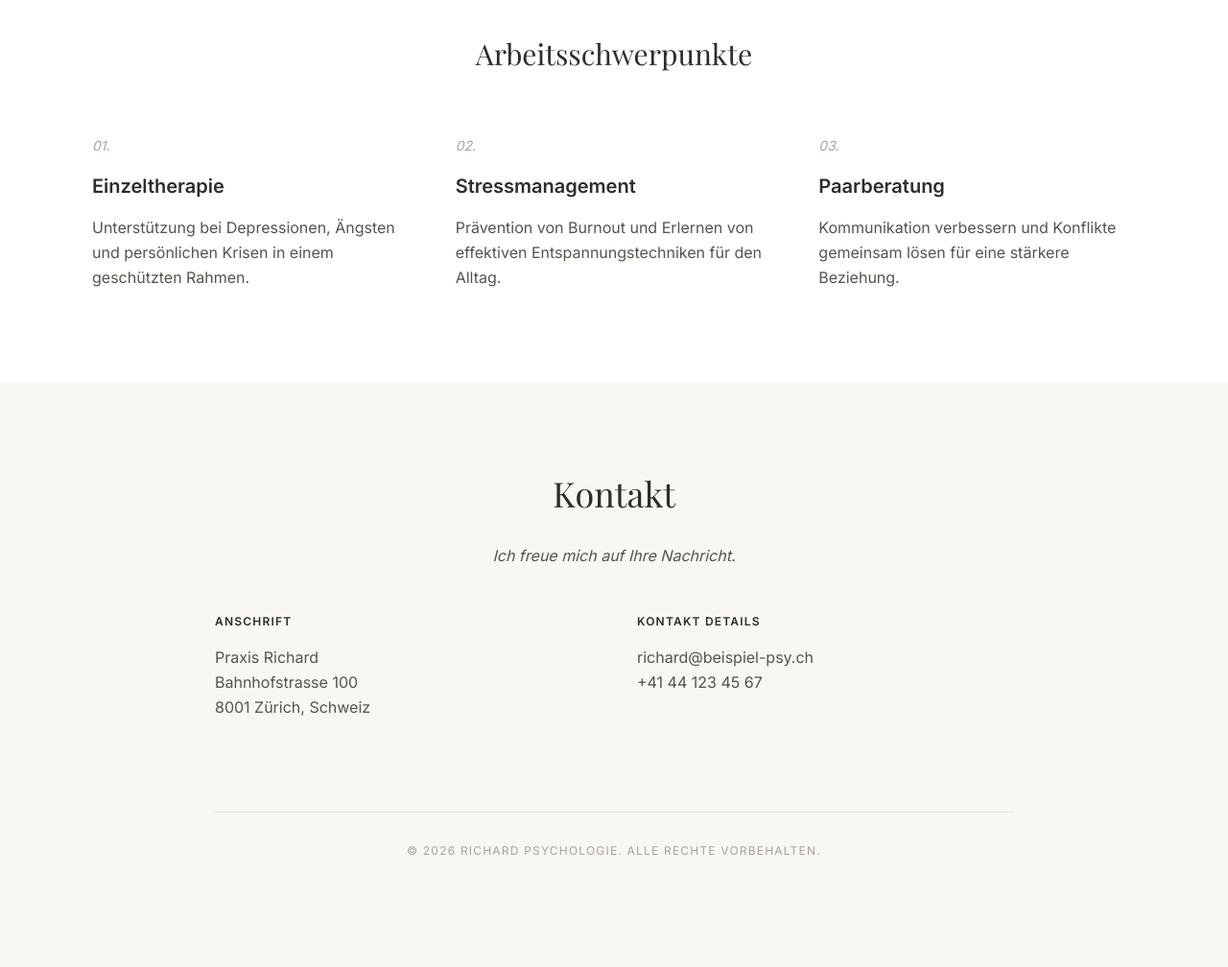
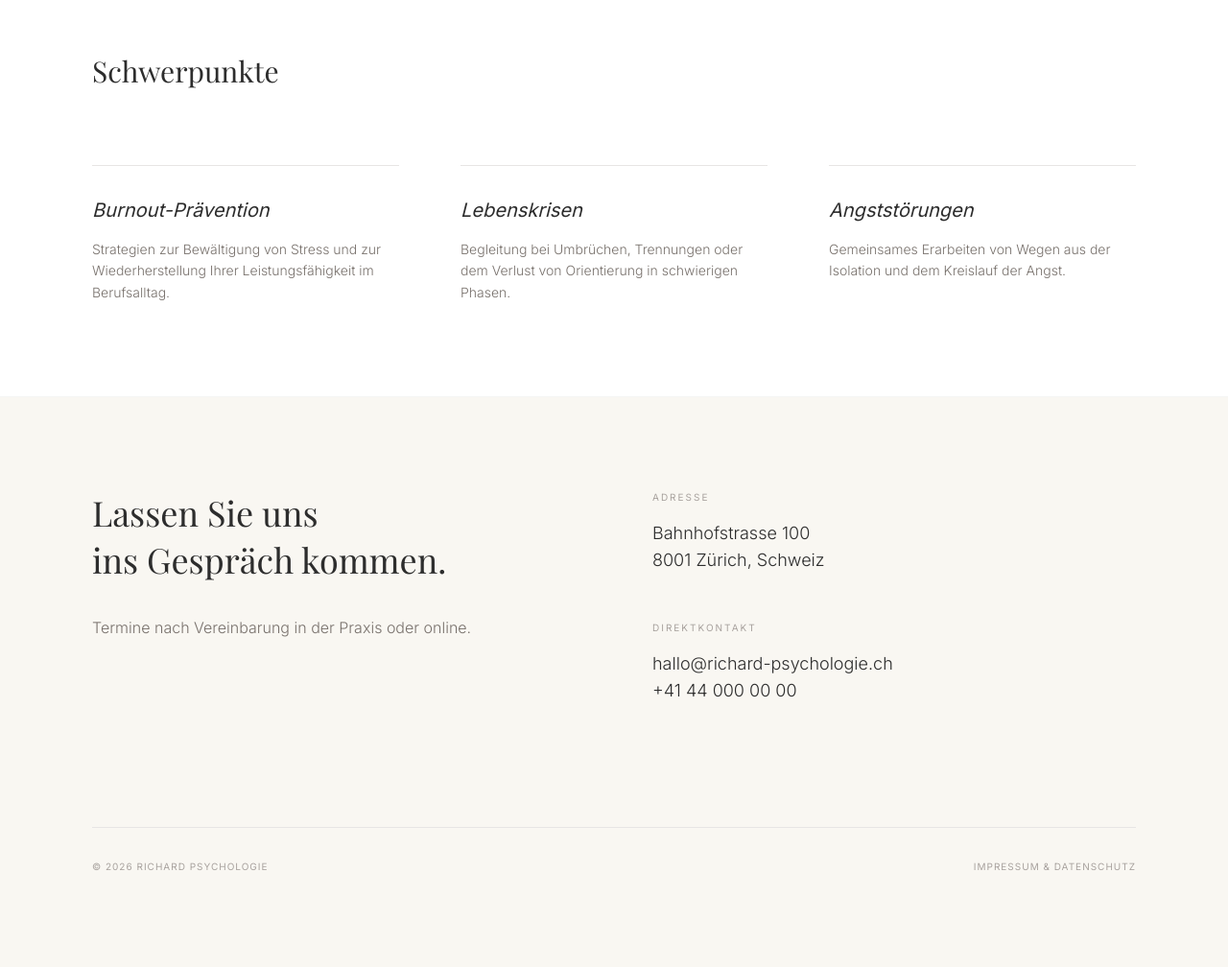
Before and after one commit to 7grounds/psych, a plain HTML site: page index.html in a window 1280 px wide. Shown: the part 1040-2048 px from the top of the page at 96% size. Drawn offline with nearby package versions, Linux system fonts and the light colour scheme; a web font is replaced by a local one.

Commit message:
Update title and restructure HTML layout

```diff
--- a/index.html
+++ b/index.html
@@ -3,87 +3,91 @@
 <head>
     <meta charset="UTF-8">
     <meta name="viewport" content="width=device-width, initial-scale=1.0">
-    <title>Richard – Psychologische Beratung & Therapie</title>
+    <title>Richard – Psychologische Beratung Zürich</title>
     <script src="https://cdn.tailwindcss.com"></script>
     <link href="https://fonts.googleapis.com/css2?family=Inter:wght@300;400;600&family=Playfair+Display:ital@0;1&display=swap" rel="stylesheet">
     <style>
         body { font-family: 'Inter', sans-serif; }
         h1, h2 { font-family: 'Playfair Display', serif; }
+        .bg-cream { background-color: #F9F7F2; }
     </style>
 </head>
-<body class="bg-[#F9F7F2] text-[#2D2D2D] leading-relaxed">
+<body class="bg-cream text-[#2D2D2D] leading-relaxed">
 
-    <nav class="flex justify-between items-center px-8 py-6 max-w-6xl mx-auto">
-        <div class="text-xl font-semibold tracking-widest uppercase">Richard</div>
-        <div class="space-x-8 hidden md:block text-sm uppercase tracking-wider">
-            <a href="#about" class="hover:opacity-60 transition">Über mich</a>
-            <a href="#services" class="hover:opacity-60 transition">Angebot</a>
-            <a href="#contact" class="bg-[#2D2D2D] text-white px-5 py-2 rounded-full hover:bg-opacity-80 transition">Kontakt</a>
+    <nav class="flex justify-between items-center px-8 py-8 max-w-6xl mx-auto">
+        <div class="text-xl font-light tracking-[0.2em] uppercase">Richard</div>
+        <div class="space-x-8 hidden md:block text-[10px] uppercase tracking-[0.15em] font-medium">
+            <a href="#about" class="hover:text-stone-400 transition">Über mich</a>
+            <a href="#services" class="hover:text-stone-400 transition">Angebot</a>
+            <a href="#contact" class="bg-[#2D2D2D] text-white px-6 py-3 rounded-full hover:bg-stone-700 transition">Termin buchen</a>
         </div>
     </nav>
 
-    <section class="max-w-6xl mx-auto px-8 py-20 md:py-32 grid md:grid-cols-2 gap-12 items-center">
+    <section class="max-w-6xl mx-auto px-8 py-16 md:py-28 grid md:grid-cols-2 gap-16 items-center">
         <div>
-            <h1 class="text-5xl md:text-7xl mb-6">Raum für <br><span class="italic text-stone-500">Klarheit & Wachstum</span></h1>
-            <p class="text-lg text-stone-600 mb-8 max-w-md">Professionelle psychologische Begleitung in Zürich. Gemeinsam finden wir Wege zu Ihrer mentalen Balance.</p>
-            <a href="#contact" class="inline-block border-b-2 border-[#2D2D2D] pb-1 font-medium hover:text-stone-500 hover:border-stone-500 transition">Termin vereinbaren →</a>
+            <span class="text-xs uppercase tracking-widest text-stone-400 mb-4 block">Psychologische Praxis Zürich</span>
+            <h1 class="text-5xl md:text-7xl mb-8 leading-tight">Zeit für <br><span class="italic text-stone-500">neue Wege.</span></h1>
+            <p class="text-lg text-stone-600 mb-10 max-w-md font-light">
+                Ich unterstütze Sie dabei, mentale Blockaden zu lösen und neue Perspektiven für Ihr Leben zu gewinnen. Professionell, diskret und auf Augenhöhe.
+            </p>
+            <a href="#contact" class="inline-block border-b border-[#2D2D2D] pb-2 text-sm uppercase tracking-widest hover:text-stone-400 hover:border-stone-400 transition">Jetzt anfragen</a>
         </div>
+
         <div class="relative">
-            <div class="aspect-[4/5] bg-stone-200 rounded-2xl overflow-hidden shadow-sm">
-                <img src="https://images.unsplash.com/photo-1544005313-94ddf0286df2?auto=format&fit=crop&q=80&w=1000" alt="Richard Profile" class="w-full h-full object-cover grayscale opacity-80">
+            <div class="aspect-[3/4] bg-stone-200 overflow-hidden shadow-2xl">
+                <img src="https://images.unsplash.com/photo-1507003211169-0a1dd7228f2d?auto=format&fit=crop&q=80&w=1000"
+                     alt="Richard Portrait"
+                     class="w-full h-full object-cover grayscale brightness-110">
             </div>
+            <div class="absolute -bottom-6 -left-6 w-24 h-24 border-l border-b border-stone-300"></div>
         </div>
     </section>
 
-    <section id="services" class="bg-white py-24">
+    <section id="services" class="bg-white py-24 border-y border-stone-100">
         <div class="max-w-6xl mx-auto px-8">
-            <h2 class="text-3xl mb-16 text-center">Arbeitsschwerpunkte</h2>
-            <div class="grid md:grid-cols-3 gap-12">
-                <div class="space-y-4">
-                    <span class="text-stone-400 text-sm italic">01.</span>
-                    <h3 class="text-xl font-semibold">Einzeltherapie</h3>
-                    <p class="text-stone-600">Unterstützung bei Depressionen, Ängsten und persönlichen Krisen in einem geschützten Rahmen.</p>
+            <h2 class="text-3xl mb-20">Schwerpunkte</h2>
+            <div class="grid md:grid-cols-3 gap-16">
+                <div class="group">
+                    <div class="h-[1px] bg-stone-200 w-full mb-8 group-hover:bg-stone-800 transition-colors"></div>
+                    <h3 class="text-xl mb-4 italic">Burnout-Prävention</h3>
+                    <p class="text-stone-500 font-light text-sm leading-relaxed">Strategien zur Bewältigung von Stress und zur Wiederherstellung Ihrer Leistungsfähigkeit im Berufsalltag.</p>
                 </div>
-                <div class="space-y-4">
-                    <span class="text-stone-400 text-sm italic">02.</span>
-                    <h3 class="text-xl font-semibold">Stressmanagement</h3>
-                    <p class="text-stone-600">Prävention von Burnout und Erlernen von effektiven Entspannungstechniken für den Alltag.</p>
+                <div class="group">
+                    <div class="h-[1px] bg-stone-200 w-full mb-8 group-hover:bg-stone-800 transition-colors"></div>
+                    <h3 class="text-xl mb-4 italic">Lebenskrisen</h3>
+                    <p class="text-stone-500 font-light text-sm leading-relaxed">Begleitung bei Umbrüchen, Trennungen oder dem Verlust von Orientierung in schwierigen Phasen.</p>
                 </div>
-                <div class="space-y-4">
-                    <span class="text-stone-400 text-sm italic">03.</span>
-                    <h3 class="text-xl font-semibold">Paarberatung</h3>
-                    <p class="text-stone-600">Kommunikation verbessern und Konflikte gemeinsam lösen für eine stärkere Beziehung.</p>
+                <div class="group">
+                    <div class="h-[1px] bg-stone-200 w-full mb-8 group-hover:bg-stone-800 transition-colors"></div>
+                    <h3 class="text-xl mb-4 italic">Angststörungen</h3>
+                    <p class="text-stone-500 font-light text-sm leading-relaxed">Gemeinsames Erarbeiten von Wegen aus der Isolation und dem Kreislauf der Angst.</p>
                 </div>
             </div>
         </div>
     </section>
 
-    <section id="contact" class="py-24 max-w-4xl mx-auto px-8 text-center">
-        <h2 class="text-4xl mb-8">Kontakt</h2>
-        <p class="mb-12 text-stone-600 italic">Ich freue mich auf Ihre Nachricht.</p>
-
-        <div class="grid md:grid-cols-2 gap-12 text-left">
-            <div class="space-y-4">
-                <h4 class="font-bold uppercase text-xs tracking-widest">Anschrift</h4>
-                <p class="text-stone-600">
-                    Praxis Richard<br>
-                    Bahnhofstrasse 100<br>
-                    8001 Zürich, Schweiz
-                </p>
+    <footer id="contact" class="py-24 max-w-6xl mx-auto px-8">
+        <div class="grid md:grid-cols-2 gap-20">
+            <div>
+                <h2 class="text-4xl mb-8 leading-snug">Lassen Sie uns <br>ins Gespräch kommen.</h2>
+                <p class="text-stone-500 font-light">Termine nach Vereinbarung in der Praxis oder online.</p>
             </div>
-            <div class="space-y-4">
-                <h4 class="font-bold uppercase text-xs tracking-widest">Kontakt Details</h4>
-                <p class="text-stone-600">
-                    richard@beispiel-psy.ch<br>
-                    +41 44 123 45 67
-                </p>
+            <div class="space-y-12">
+                <div>
+                    <h4 class="text-[10px] uppercase tracking-[0.2em] text-stone-400 mb-4">Adresse</h4>
+                    <p class="text-lg font-light">Bahnhofstrasse 100<br>8001 Zürich, Schweiz</p>
+                </div>
+                <div>
+                    <h4 class="text-[10px] uppercase tracking-[0.2em] text-stone-400 mb-4">Direktkontakt</h4>
+                    <p class="text-lg font-light">hallo@richard-psychologie.ch<br>+41 44 000 00 00</p>
+                </div>
             </div>
         </div>
-
-        <div class="mt-24 pt-8 border-t border-stone-200 text-xs text-stone-400 uppercase tracking-widest">
-            &copy; 2026 Richard Psychologie. Alle Rechte vorbehalten.
+        <div class="mt-32 pt-8 border-t border-stone-200 flex justify-between items-center text-[10px] uppercase tracking-widest text-stone-400">
+            <span>&copy; 2026 Richard Psychologie</span>
+            <span>Impressum & Datenschutz</span>
         </div>
-    </section>
+    </footer>
 
 </body>
 </html>
```
